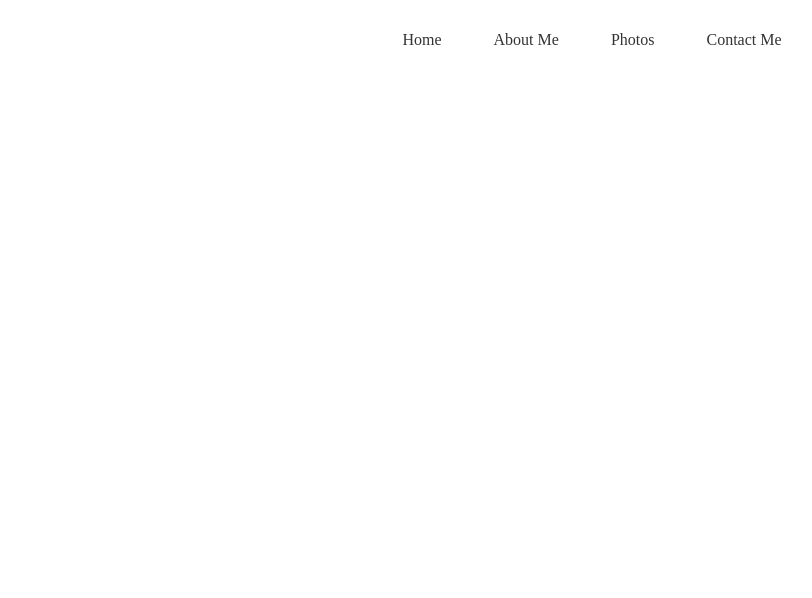
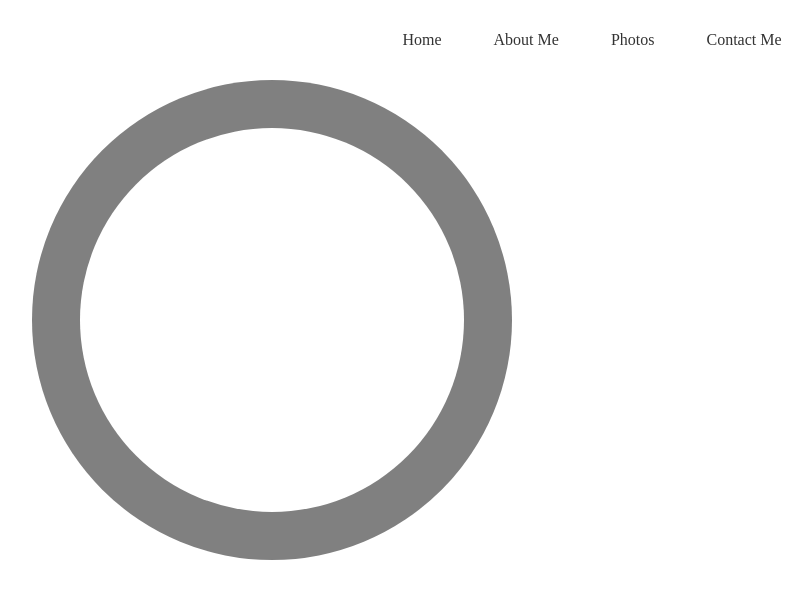
Before and after one commit to sghobj/my-travel-blog, a React (Create React App) app: page /contact in a window 1280 px wide. Shown: the top 598 px of the page, without its empty margins (48-860 px from the left). Built offline with nearby package versions, Linux system fonts and the light colour scheme; no server answers; a web font is replaced by a local one.

Commit message:
lg screen detail page desin wip

```diff
--- a/src/pages/CityDetails.tsx
+++ b/src/pages/CityDetails.tsx
@@ -4,7 +4,6 @@ import {useParams} from "react-router-dom";
 import GET_CITY_DETAILS from "../utils/queries/getCityDetails";
 import React, {useEffect, useState} from "react";
 import {Helmet} from 'react-helmet-async'
-import GET_COVER_IMAGE from "../utils/queries/getCoverImage";
 import {isMobile, useMobileOrientation} from "react-device-detect";
 import Navigation from "../components/navigation/navigation";
 
@@ -47,7 +46,7 @@ const CityDetails = () => {
     }, [data])
 
     const renderMobileView = () => {
-        return(
+        return (
             <Box>
                 {cityImages?.map((image, index) => {
                     const {
@@ -71,7 +70,12 @@ const CityDetails = () => {
     const renderDesktopView = () => {
         return (
             <Box>
-                    <Heading variant={'h4'}>{cityName}</Heading>
+                <SimpleGrid columns={{sm: 1, md: 2, lg: 2, xl: 2}} position={'relative'}>
+                    <Box display={'flex'} w={{lg: '30rem'}} h={{lg: '30rem'}} bg={'gray'} m={ 'auto'} borderRadius={'50%'}>
+                        <Box display={'flex'} w={{lg: '80%'}} h={{lg: '80%'}} bg={'white'} m={ 'auto'} borderRadius={'50%'}>
+                            <Heading variant={'h2'} size={'4xl'} m={{sm: '1rem auto', md: 'auto auto'}}>{cityName}</Heading>
+                        </Box>
+                    </Box>
                     <Box>
                         {cityImages?.map((image, index) => {
                             const {
@@ -81,19 +85,27 @@ const CityDetails = () => {
                             } = image
 
                             return (
-                            <Box key={index} justifyContent={'center'}>
-                                <Image src={url} w={500}
+                                <Box key={index} justifyContent={'center'} p={{sm: 10}}>
+                                    <Image src={url} w={700}
                                            h={700}
                                            objectFit={'cover'} m={'auto'} />
                                 </Box>
                             )
                         })}
                     </Box>
+                </SimpleGrid>
+
+                {description &&
+                <Container w={{lg: '50%'}} p={'20px 40px'}>
+                    <VStack m={'auto'}>
+                        <Heading size={'xl'}>Description</Heading>
+                        <Text textAlign={'justify'}>{description}</Text>
+                    </VStack>
+                </Container>
+                }
             </Box>
-
         )
     }
-
 
     return (
         <Box>
@@ -102,17 +114,11 @@ const CityDetails = () => {
                 <meta name="description"
                       content="Sharing my travel experience and photos I take while exploring new places" />
             </Helmet>
-            <Navigation home={false}/>
+            <Navigation home={false} />
             <Box w={'100%'}>
                 {isMobile ? renderMobileView() : renderDesktopView()}
             </Box>
             <Container>
-                {cityName && <Heading size={'xl'} sx={{color: 'black'}}>{cityName}</Heading>}
-                {description &&
-                <Box mt={4} textAlign={'justify'}>
-                    <Text>{description}</Text>
-                </Box>
-                }
                 <Grid mt={8} templateColumns={{base: 'repeat(1, 1fr)', sm: 'repeat(2, 1fr)'}} gap={4}>
                     {cityPlaces && cityPlaces.map((place, index) => {
                         const {
```
Lines whose indentation alone changed are shown as unchanged.
